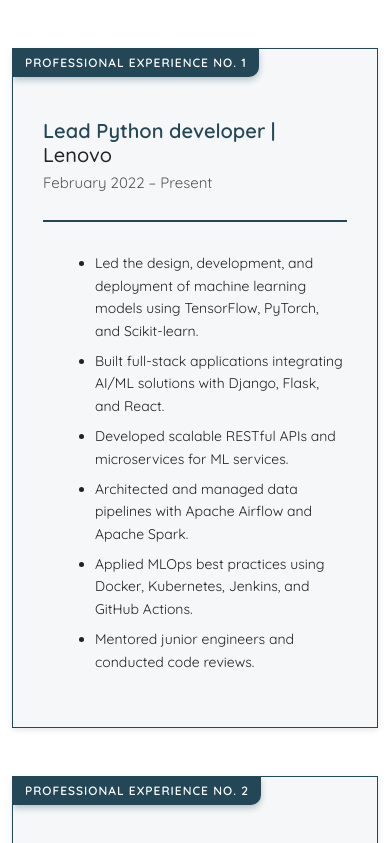
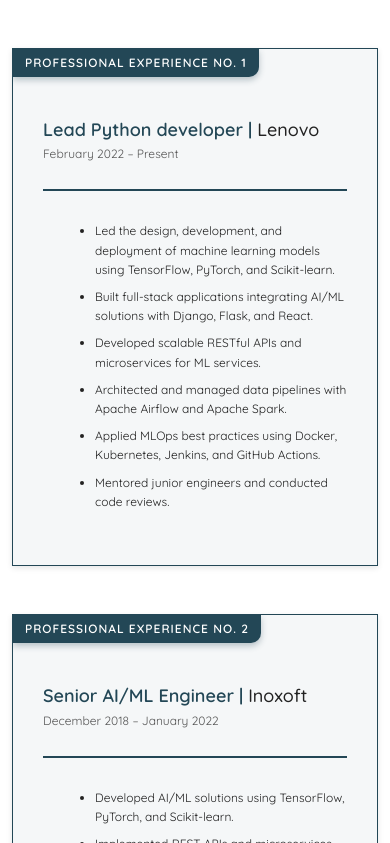
Before and after one commit to alymehroz512/AIML-PORTFOLIO, a React (Vite) app: page /experience in a window 390 px wide. Shown: the part 1141-1984 px from the top of the page. Built offline with nearby package versions, Linux system fonts and the light colour scheme.

Commit message:
Experience page fontsize adjustment completed

```diff
--- a/src/styles/Experience.css
+++ b/src/styles/Experience.css
@@ -153,9 +153,9 @@
   left: 0;
   background-color: var(--primary);
   color: white;
-  font-size: 15px;
+  font-size: 16px; /* same as skill title scaling */
   font-weight: 600;
-  padding: 8px 20px;
+  padding: 10px 20px; /* same scale as skill card */
   border-bottom-right-radius: 10px;
   letter-spacing: 1px;
   text-transform: uppercase;
@@ -178,7 +178,7 @@
 }
 
 .experience-title-vertical {
-  font-size: 24px;
+  font-size: 24px; /* same as skill card title */
   font-weight: 600;
   color: var(--primary);
   margin: 0;
@@ -190,7 +190,7 @@
 }
 
 .experience-date {
-  font-size: 15px;
+  font-size: 16px; /* same as skill card description */
   color: #555;
   margin-top: 5px;
 }
@@ -201,7 +201,7 @@
 }
 
 .experience-list li {
-  font-size: 16px;
+  font-size: 1.1rem; /* same as skill card description */
   line-height: 1.6;
   color: var(--secondary);
   margin-bottom: 8px;
@@ -244,11 +244,15 @@
   }
 
   .experience-title-vertical {
-    font-size: 20px;
+    font-size: 20px; /* responsive like skills */
+  }
+
+  .experience-date {
+    font-size: 13px; /* responsive like skills description */
   }
 
   .experience-list li {
-    font-size: 14px;
+    font-size: 13px; /* responsive like skills description */
   }
 
   .experience-ribbon-flat {
@@ -279,6 +283,18 @@
     width: 100%;
   }
 
+  .experience-title-vertical {
+    font-size: 18px; /* mobile scaling */
+  }
+
+  .experience-date {
+    font-size: 12px; /* mobile scaling */
+  }
+
+  .experience-list li {
+    font-size: 12px; /* mobile scaling */
+  }
+
   .experience-ribbon-flat {
     font-size: 12px;
     padding: 5px 12px;
```
